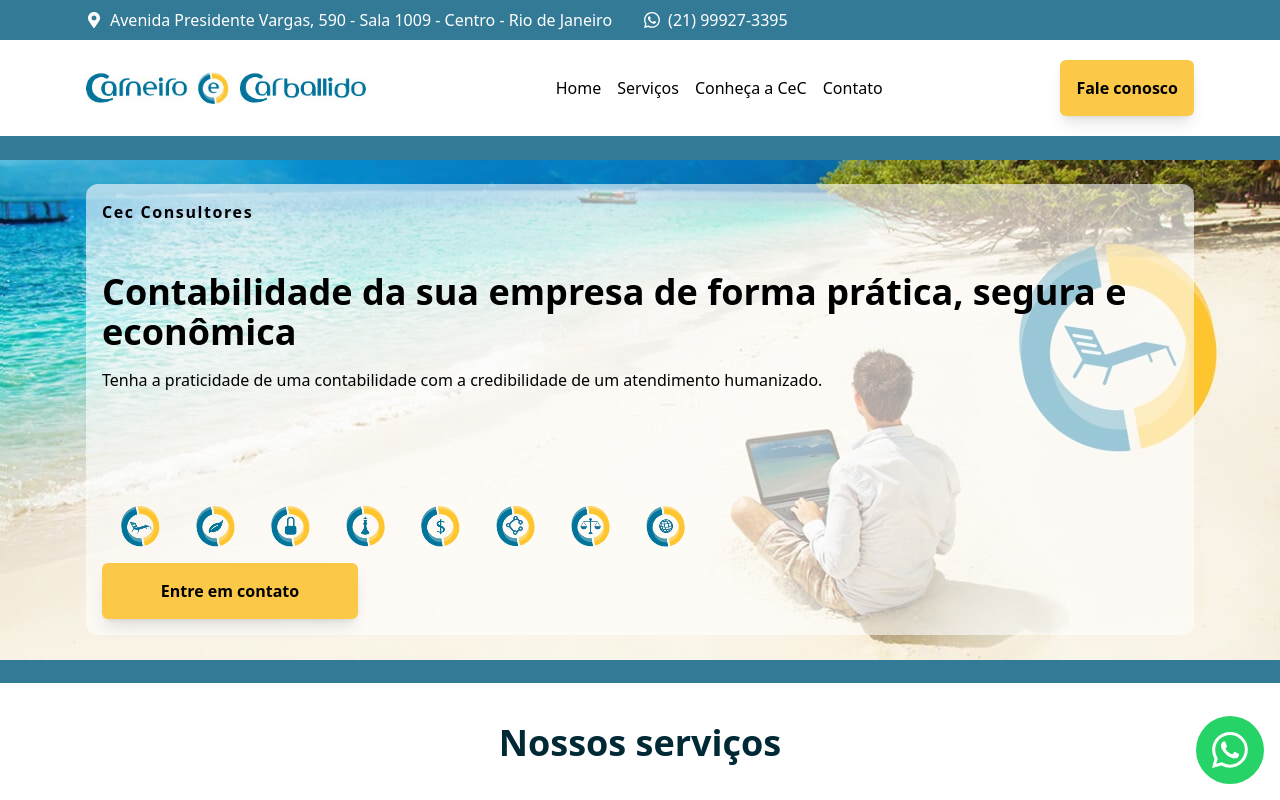
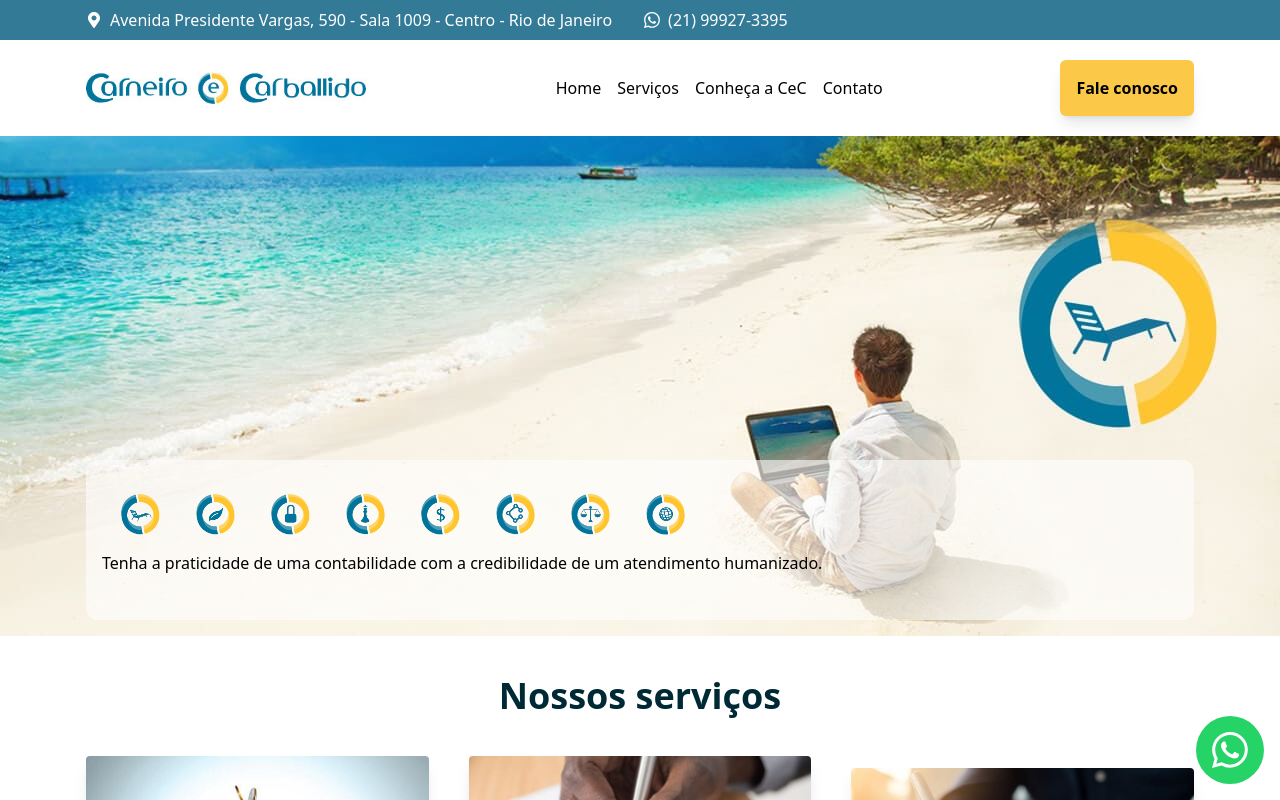
Before and after one commit to lucassdantas/Carneiro-e-Carballido, a React (Vite) app: page / in a window 1280 px wide. Shown: the top 800 px of the page. Built offline with nearby package versions, Linux system fonts and the light colour scheme; a web font is replaced by a local one.

Commit message:
fix icons on banner

```diff
--- a/src/pages/Home/index.tsx
+++ b/src/pages/Home/index.tsx
@@ -25,12 +25,22 @@ export const Home = () => {
   }
   return (
     <Template pageTitle="Home" transparentHeader={false}>
-      <Section className="bg-no-repeat bg-fit bg-center bg-blue-carneiro-e-carballido py-12" bgImg={bannerImg}>
-          <div className='w-full flex flex-col justify-between lg:min-h-[220px] text-black bg-white bg-opacity-60 p-4 rounded-xl'>
-            <SuperTitle content='Cec Consultores' color='black' className='mb-8'/>
-            <h1 className="text-black text-4xl font-bold my-4">{bannerTitle}</h1>
-            <p className='min-h-[120px]'>{bannerContent}</p>
-            <div className="flex w-full">
+      <Section className="bg-no-repeat bg-fit bg-center bg-blue-carneiro-e-carballido h-[500px]" bgImg={bannerImg}>
+        <div className='w-full h-[500px] flex flex-col justify-end py-4'>
+          <div className='w-full lg:h-[160px] flex flex-col text-black bg-white bg-opacity-60 p-4 rounded-xl'>
+            {
+              /*
+                <div className='lg:w-1/2 w-full h-full flex flex-col justify-between text-black bg-white bg-opacity-60 p-4 rounded-xl'>
+                  <SuperTitle content='Cec Consultores' color='black' className='mb-2'/>
+                  <h1 className="text-black text-4xl font-bold my-2">{bannerTitle}</h1>
+                  <p className='min-h-[120px]'>{bannerContent}</p>
+                  <div className='w-64'>
+                    <Button content='Entre em contato'/>
+                  </div>
+                </div>
+              */
+            }
+            <div className="flex overflow-x-scroll w-full">
               {iconsData.map((icon:Icons, i:number) => (
                 <img
                   key={i}
@@ -38,14 +48,13 @@ export const Home = () => {
                   alt={'Icone de '+icon.title}
                   onMouseOver={() => handleIconHover(icon)}
                   onClick={() => handleIconHover(icon)}
-                  className='w-fit object-cover max-w-[75px] cursor-pointer overflow-x-scroll'
+                  className='sm:w-fit object-cover sm:max-w-[75px] w-[25%] cursor-pointer'
                 />
               ))}
             </div>
-            <div className='w-64'>
-              <Button content='Entre em contato'/>
-            </div>
+            <p>{bannerContent}</p>
           </div>
+        </div>
       </Section>
 
       <Section className='relative flex flex-col items-center justify-center py-10 '>
```
